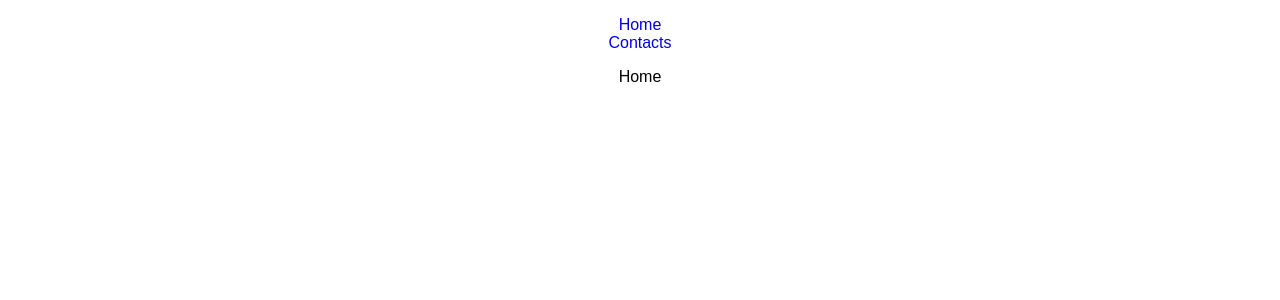
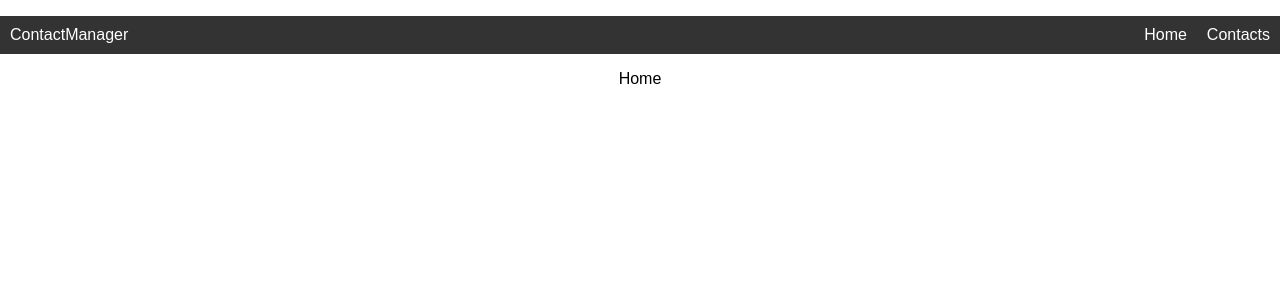
Before and after one commit to areiterer/contact-manager, a React (Create React App) app: page / in a window 1280 px wide. Shown: the top 300 px of the page. Built offline with nearby package versions, Linux system fonts and the light colour scheme.

Commit message:
Header Navigation Styling

```diff
--- a/src/components/Header.css
+++ b/src/components/Header.css
@@ -1,12 +1,36 @@
+nav {
+  background: #333;
+}
+
 nav ul {
-  list-style: none;
+  list-style-type: none;
   padding: 0;
 }
 
-nav ul li {
+nav a {
+  text-decoration: none;
+  text-align: center;
+  color: #fff;
   display: block;
+  padding: 10px;
 }
 
-nav ul li a {
-  text-decoration: none;
+nav a:hover {
+  background-color: #444;
 }
+
+.brand {
+  display: none;
+}
+
+@media screen and (min-width: 768px) {
+  nav ul {
+    display: flex;
+    justify-content: flex-end;
+  }
+
+  .brand {
+    display: block;
+    margin-right: auto;
+  }
+}
--- a/src/components/Header.js
+++ b/src/components/Header.js
@@ -7,6 +7,9 @@ const Header = () => (
   <header>
     <nav>
       <ul>
+        <li className="brand">
+          <a>ContactManager</a>
+        </li>
         <li>
           <Link to="/">Home</Link>
         </li>
```
